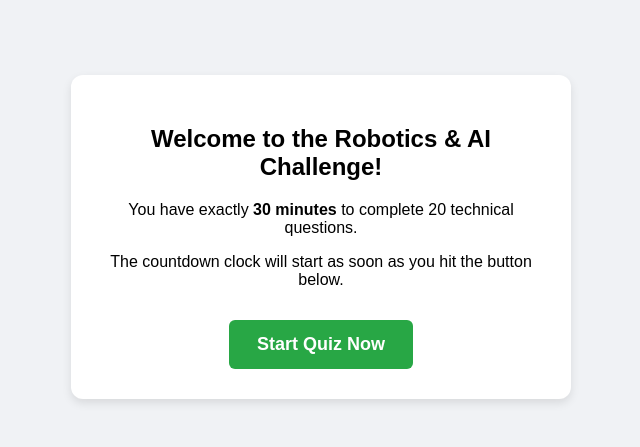
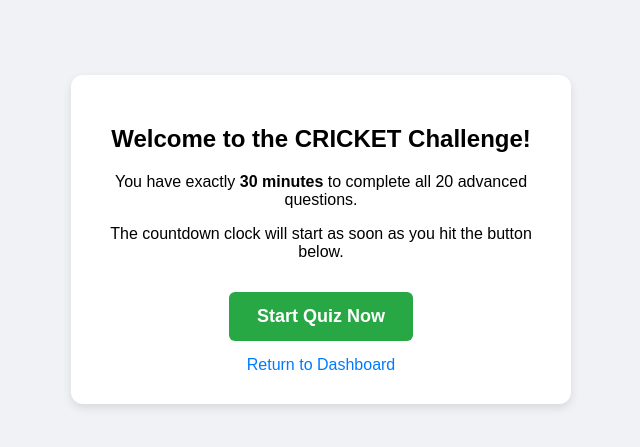
Before and after one commit to anjisnumitrarobloxgamer-sudo/my-robotics-quiz, a Flask app: page /quiz/cricket in a window 1280 px wide. Shown: the top 447 px of the page, without its empty margins (319-959 px from the left). Run offline with Flask 3, Linux system fonts and the light colour scheme; the visitor is signed in with stand-in values (Sample User, id 1).

Commit message:
Update quiz.html

```diff
--- a/templates/quiz.html
+++ b/templates/quiz.html
@@ -2,12 +2,12 @@
 <html>
 <head>
     <meta charset="UTF-8">
-    <title>Daily Quiz Website</title>
+    <title>Subject Quiz Module</title>
     <style>
         body { font-family: Arial, sans-serif; max-width: 500px; margin: 5px auto; padding: 20px; background-color: #f0f2f5; }
-        h1 { text-align: center; color: #333; }
+        h1 { text-align: center; color: #333; text-transform: uppercase; font-size: 22px; }
 
-        /* Floating Sticky Timer Box (Hidden at start) */
+        /* Floating Sticky Timer Box */
         .timer-container {
             position: fixed;
             top: 20px;
@@ -20,10 +20,10 @@
             border-radius: 8px;
             box-shadow: 0 4px 8px rgba(0,0,0,0.15);
             z-index: 1000;
-            display: none; /* HIDES TIMER ON START SCREEN */
+            display: none;
         }
 
-        /* 1. START LOBBY CARD DESIGN */
+        /* Start Lobby Card Design */
         .start-card {
             background: white;
             padding: 30px;
@@ -46,34 +46,36 @@
         }
         .start-btn:hover { background: #218838; }
 
-        /* Hides the quiz questions form initially */
+        /* Hide quiz form initially */
         #quiz-form { display: none; }
 
         .quiz-card { background: white; padding: 20px; margin-bottom: 20px; border-radius: 8px; box-shadow: 0 2px 4px rgba(0,0,0,0.1); margin-top: 25px; }
         .option-label { display: block; margin: 10px 0; cursor: pointer; }
-        button.submit-btn { width: 100%; background: #007bff; color: white; border: none; padding: 12px; font-size: 16px; border-radius: 5px; cursor: pointer; }
+        button.submit-btn { width: 100%; background: #007bff; color: white; border: none; padding: 12px; font-size: 16px; border-radius: 5px; cursor: pointer; font-weight: bold; }
         button.submit-btn:hover { background: #0056b3; }
+        .back-link { display: block; text-align: center; margin-top: 15px; color: #007bff; text-decoration: none; }
     </style>
 </head>
 <body>
 
-    <!-- TIMER SCREEN HOOK (Hidden at first) -->
+    <!-- Timer Box -->
     <div class="timer-container" id="timer-box">
         ⏰ Time Left: <span id="time-display">30:00</span>
     </div>
 
-    <!-- 2. THE NEW WELCOME START SCREEN LAYOUT -->
+    <!-- Welcome Start Screen Layout -->
     <div id="start-screen" class="start-card">
-        <h2>Welcome to the Robotics & AI Challenge!</h2>
-        <p>You have exactly <strong>30 minutes</strong> to complete 20 technical questions.</p>
+        <h2>Welcome to the {{ subject_name.replace('_', ' & ').upper() }} Challenge!</h2>
+        <p>You have exactly <strong>30 minutes</strong> to complete all 20 advanced questions.</p>
         <p>The countdown clock will start as soon as you hit the button below.</p>
         <button class="start-btn" onclick="startQuiz()">Start Quiz Now</button>
+        <a href="/dashboard" class="back-link">Return to Dashboard</a>
     </div>
 
-    <h1 id="quiz-heading" style="display: none;">Today's Robotics & AI Quiz</h1>
+    <h1 id="quiz-heading" style="display: none;">{{ subject_name.replace('_', ' & ') }} Quiz</h1>
 
-    <!-- THE MAIN QUIZ FORM (Hidden at first) -->
-    <form id="quiz-form" action="/submit" method="POST">
+    <!-- FIX: Dynamic Routing Action Form -->
+    <form id="quiz-form" action="/submit/{{ subject_name }}" method="POST">
         {% for q in quiz %}
         <div class="quiz-card">
             <p><strong>Q{{ loop.index }}: {{ q.question }}</strong></p>
@@ -87,7 +89,6 @@
         <button type="submit" class="submit-btn">Submit My Quiz</button>
     </form>
 
-    <!-- 3. JAVASCRIPT LOGIC SWITCH CONTROLLER -->
     <script>
         let remainingSeconds = 30 * 60;
         const displayElement = document.getElementById('time-display');
@@ -96,17 +97,11 @@
         const startScreen = document.getElementById('start-screen');
         const quizHeading = document.getElementById('quiz-heading');
 
-        // This function triggers ONLY when the green button is clicked
         function startQuiz() {
-            // Hide the introduction lobby screen
             startScreen.style.display = 'none';
-
-            // Unhide the quiz elements and the clock block container
             formElement.style.display = 'block';
             timerBox.style.display = 'block';
             quizHeading.style.display = 'block';
-
-            // Start the actual clock interval loop execution right now!
             runClockEngine();
         }
 
@@ -127,7 +122,7 @@
 
                 if (remainingSeconds <= 0) {
                     clearInterval(countdownTimer);
-                    alert("Time is completely up! Your answers are being submitted automatically.");
+                    alert("Time is up! Your answers are being submitted automatically.");
                     const allRequiredInputs = formElement.querySelectorAll('[required]');
                     allRequiredInputs.forEach(input => input.removeAttribute('required'));
                     formElement.submit();
```
